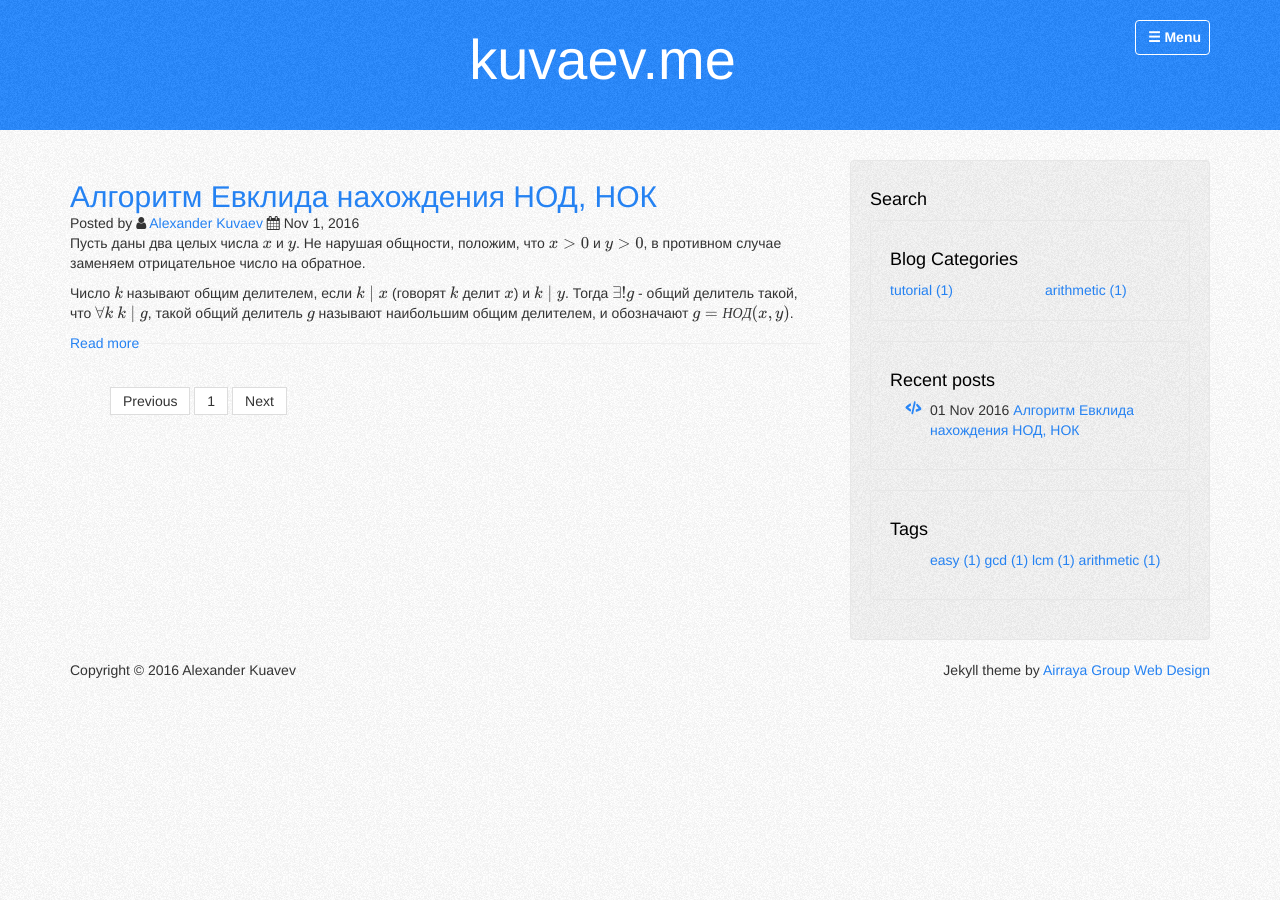
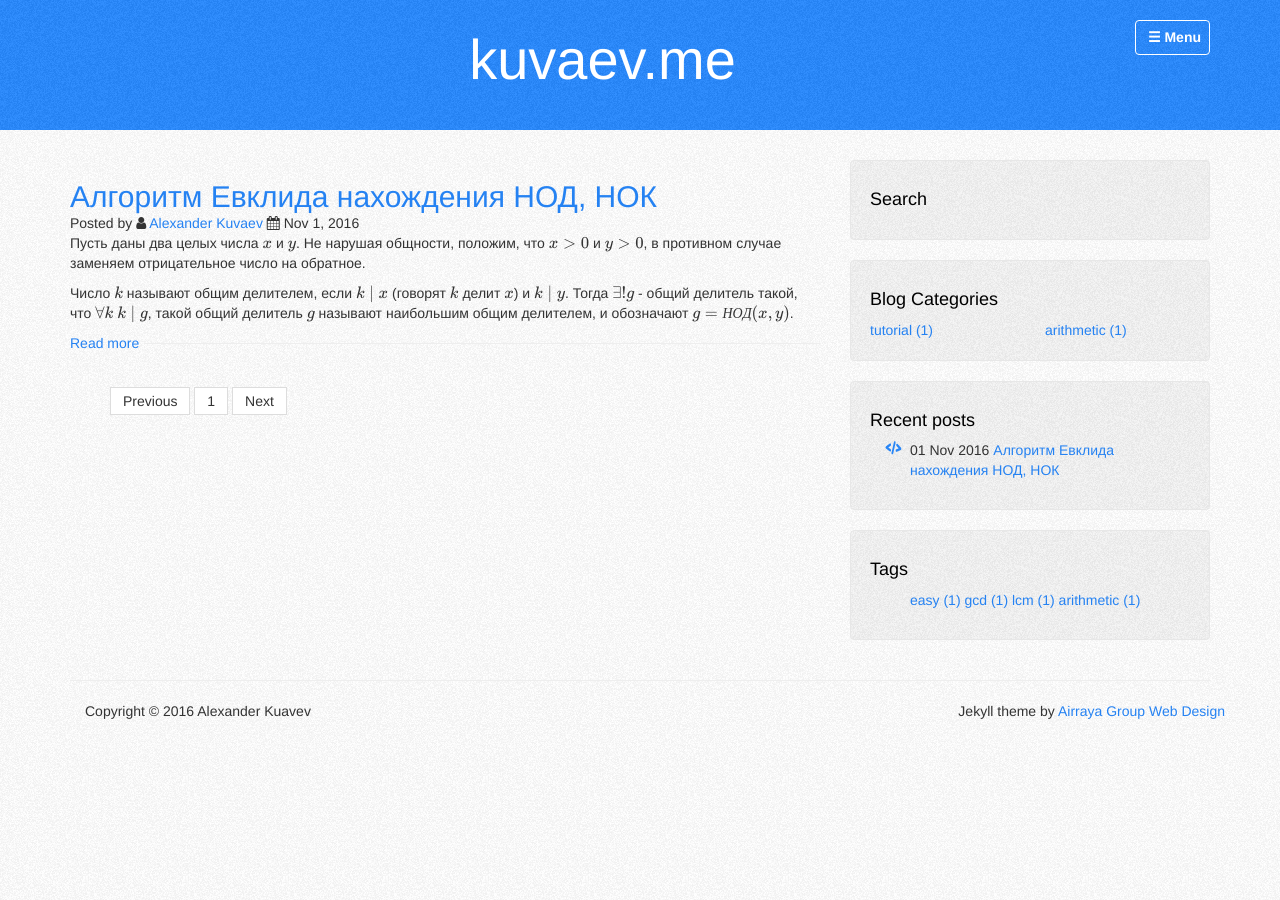
Before and after one commit to Vinatorul/vinatorul.github.io, a Jekyll site: the page built from index.html, in a window 1280 px wide. Built offline with Jekyll 4.4.1, drawn with Linux system fonts in a browser that asks for light colours; nearby versions of some CDN libraries; some web fonts are replaced; formulas are drawn with MathJax 3; the list of posts is cut into pages by our own code; comment, search, counter and statistics services are not loaded.

Commit message:
Fix styles

```diff
--- a/_includes/cat.html
+++ b/_includes/cat.html
@@ -20,7 +20,6 @@
                 <!-- Blog Search Well -->
                 <div class="well">
                     <h4>Search</h4>
-                    <div class="input-group">
                     <script>
                       (function() {
                         var cx = '011165617435557860379:onydhtw3d9k';
@@ -34,7 +33,6 @@
                     </script>
                     <gcse:search></gcse:search>
                 </div>
-            </div>
                 <!-- Blog Categories Well -->
                 <div class="well">
                     <h4>Blog Categories</h4>
--- a/_includes/container.html
+++ b/_includes/container.html
@@ -72,7 +72,6 @@
                 <!-- Blog Search -->
                 <div class="well">
                     <h4>Search</h4>
-                    <div class="input-group">
                     <script>
                       (function() {
                         var cx = '011165617435557860379:onydhtw3d9k';
@@ -85,7 +84,7 @@
                       })();
                     </script>
                     <gcse:search></gcse:search>
-            </div>
+                </div>
                 <!-- Blog Categories -->
                 <div class="well">
                     <h4>Blog Categories</h4>
--- a/_includes/tags.html
+++ b/_includes/tags.html
@@ -20,7 +20,6 @@
                 <!-- Blog Search Well -->
                 <div class="well">
                     <h4>Search</h4>
-                    <div class="input-group">
                     <script>
                       (function() {
                         var cx = '011165617435557860379:onydhtw3d9k';
@@ -34,7 +33,6 @@
                     </script>
                     <gcse:search></gcse:search>
                 </div>
-            </div>
                 <!-- Blog Categories Well -->
                 <div class="well">
                     <h4>Blog Categories</h4>
--- a/css/style.css
+++ b/css/style.css
@@ -44,12 +44,6 @@ header.intro-header {
     background-color: #f5f5f5;
     box-shadow: none;
     border: 1px solid #E7E7E7;
-}
-.input {
-    background-image: url('../img/search.png');
-}
-form#cse-search-box {
-    background-image: url('../img/search.png') !important;
 }
 a {
     color: #2582F2;
```
Also changed, not shown: img/search.png (deleted).
